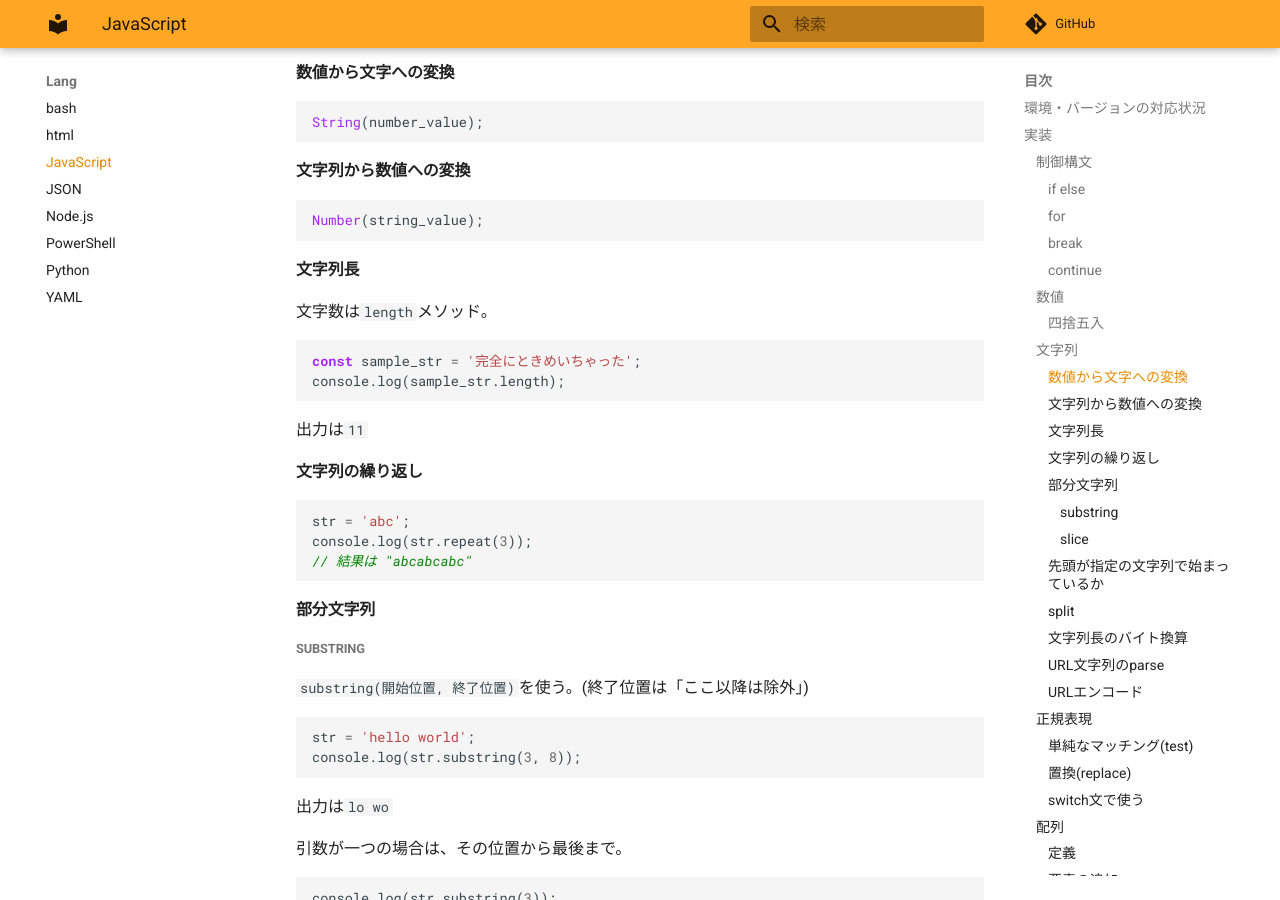
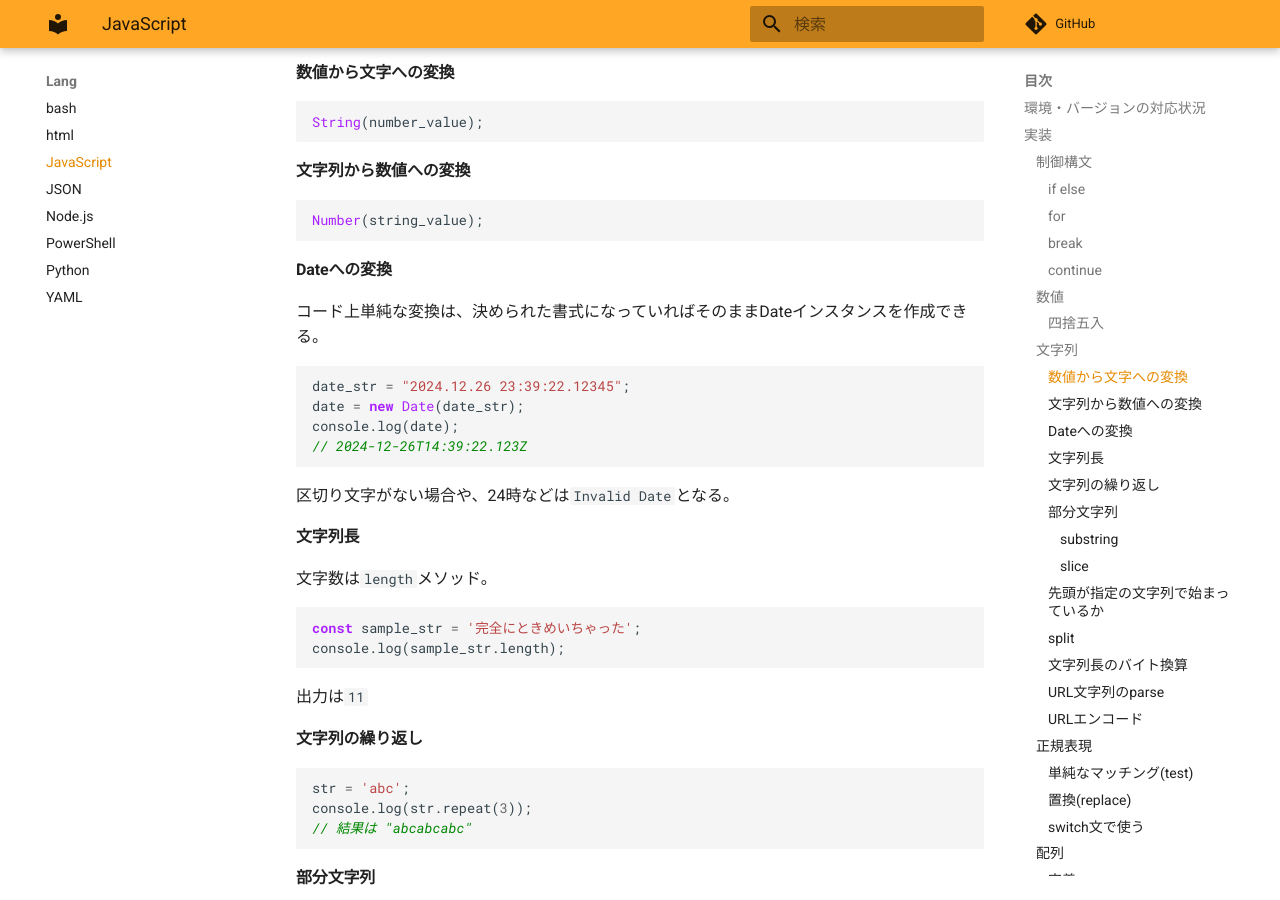
Before and after one commit to zaki-lknr/docs, an MkDocs documentation site: the page built from docs/lang/js.md, in a window 1280 px wide and 900 px high, scrolled down 1435 px. Built offline with MkDocs 1.6.1 and Material for MkDocs 9.7.7, drawn with Linux system fonts in a browser that asks for light colours; comment, search, counter and statistics services are not loaded.

Commit message:
add: lang/javascript: string -> date

````diff
--- a/docs/lang/js.md
+++ b/docs/lang/js.md
@@ -72,6 +72,19 @@ String(number_value);
 ```js
 Number(string_value);
 ```
+
+#### Dateへの変換
+
+コード上単純な変換は、決められた書式になっていればそのままDateインスタンスを作成できる。
+
+```js
+date_str = "2024.12.26 23:39:22.12345";
+date = new Date(date_str);
+console.log(date);
+// 2024-12-26T14:39:22.123Z
+```
+
+区切り文字がない場合や、24時などは`Invalid Date`となる。
 
 #### 文字列長
 
````
